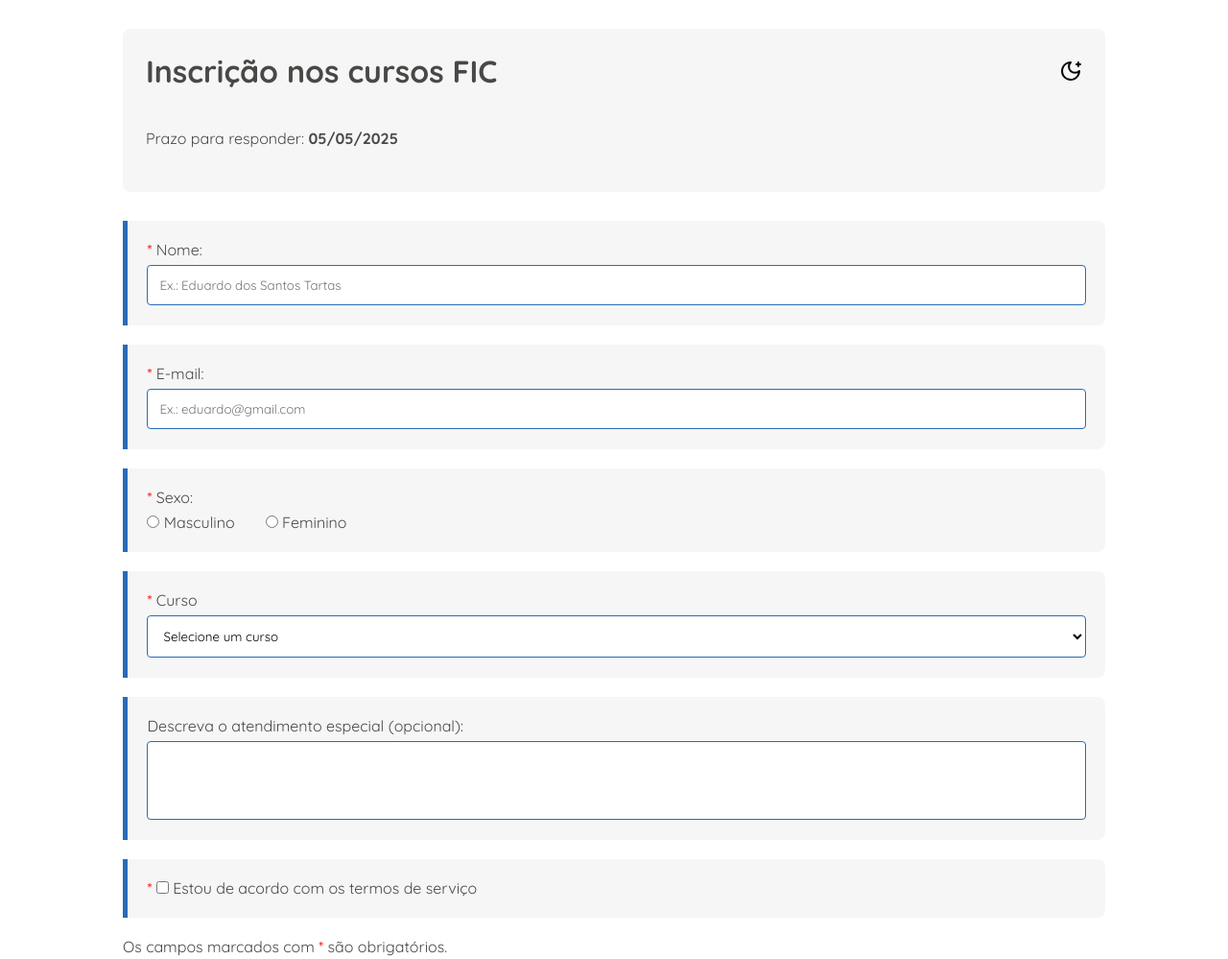
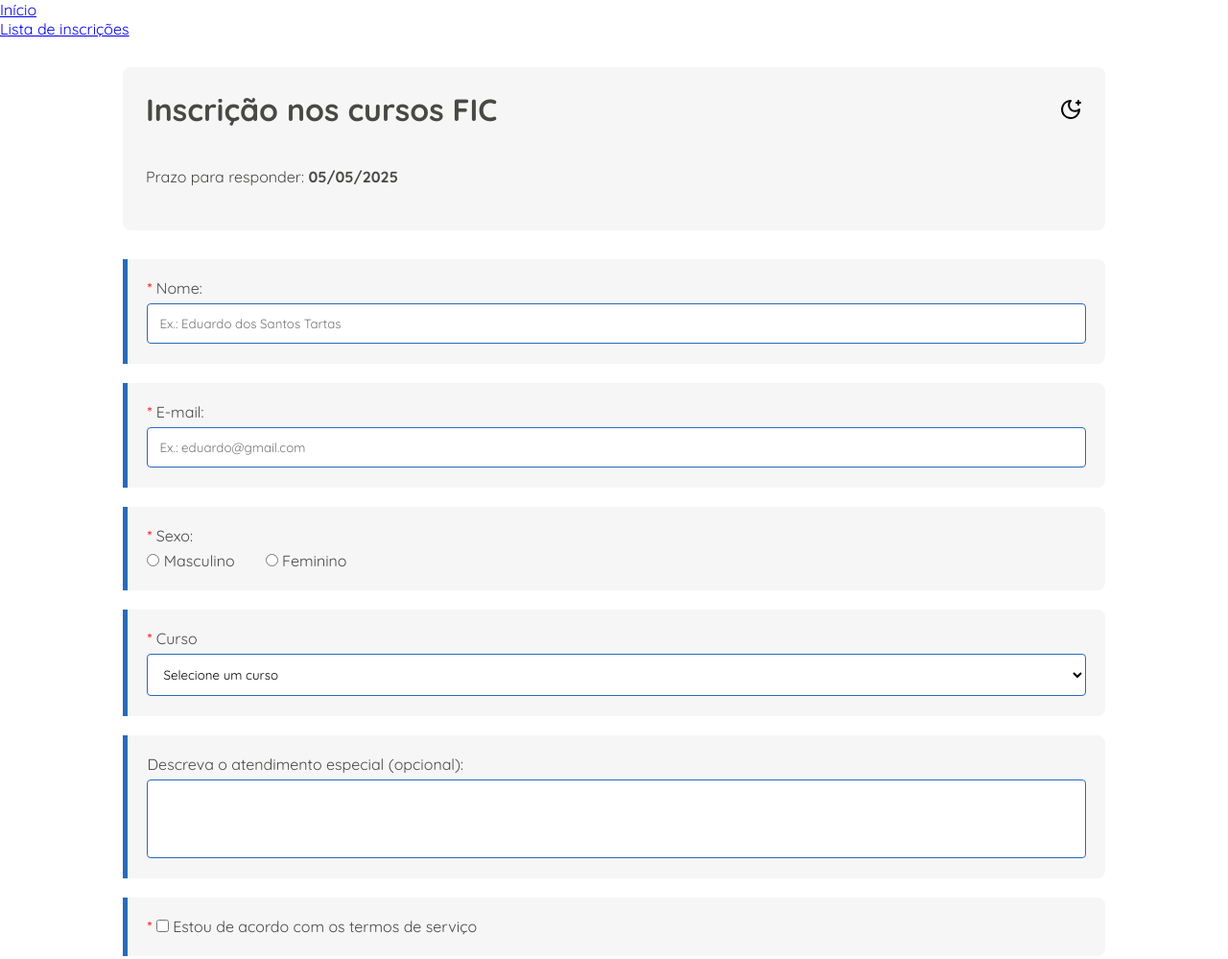
Before and after one commit to EduardoTartas/formulario-cursos, a website built with Vite: page index.html in a window 1280 px wide. Shown: the top 999 px of the page at 96% size. Built offline with nearby package versions, Linux system fonts and the light colour scheme.

Commit message:
adicionando navegação ao cabeçalho da página inicial

```diff
--- a/index.html
+++ b/index.html
@@ -8,6 +8,12 @@
     <title>Cursos FIC</title>
   </head>
   <body>
+    <nav>
+      <ul>
+        <li><a href="./index.html">Início</a></li>
+        <li><a href="./listPage.html">Lista de inscrições</a></li>
+      </ul>
+    </nav>
   <header>
    <div class="header-container">
     <div class="title">
```
